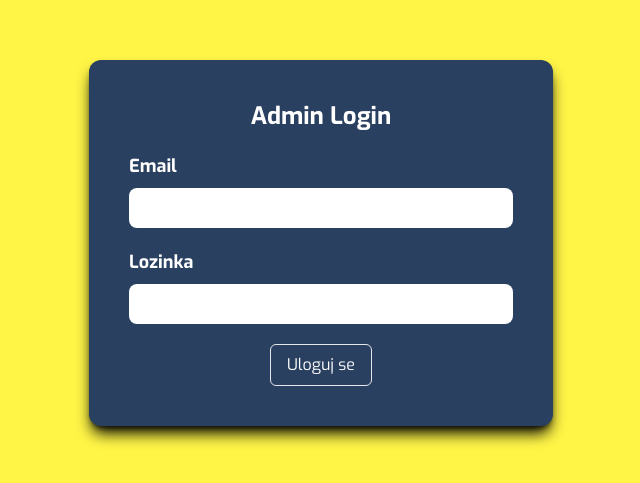
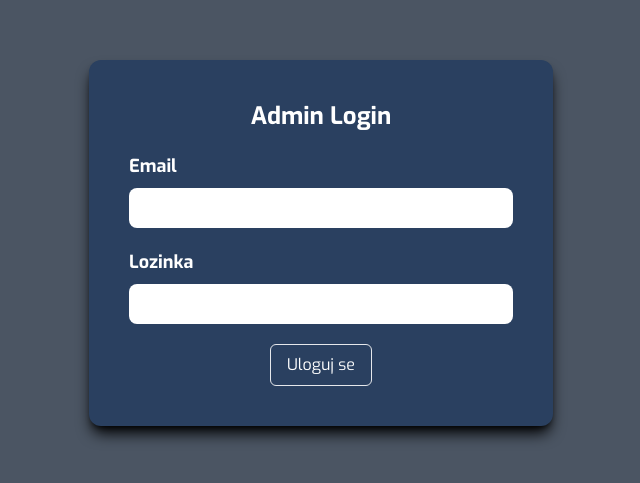
Before and after one commit to minzhoudu/eurocompass-simple, a React (Vite) app: page /admin in a window 1280 px wide. Shown: the part 157-640 px from the top of the page, without its empty margins (319-959 px from the left). Built offline with nearby package versions, Linux system fonts and the light colour scheme; no server answers.

Commit message:
bg color login page

```diff
--- a/src/components/admin/AdminLogin/AdminLogin.tsx
+++ b/src/components/admin/AdminLogin/AdminLogin.tsx
@@ -49,7 +49,7 @@
   }, [status, navigate]);
 
   return (
-    <main className="flex h-screen w-screen items-center justify-center bg-primaryYellow">
+    <main className="flex h-screen w-screen items-center justify-center bg-gray-600">
       <div className="flex flex-col gap-5 rounded-xl bg-primaryBlue p-10 shadow-lg shadow-black">
         <h1 className="text-center text-2xl font-bold text-white">
           Admin Login
```
